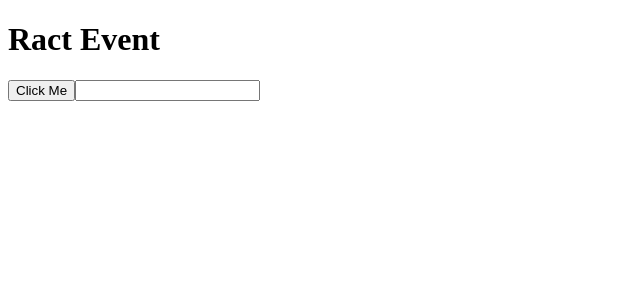
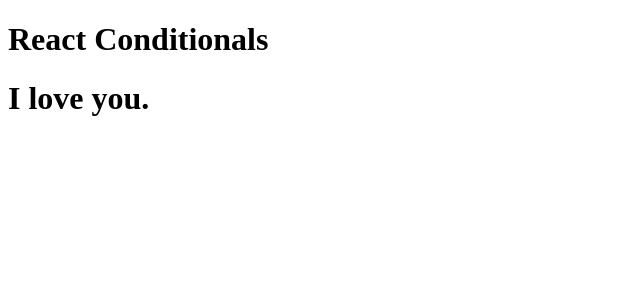
Before and after one commit to sanlinhtik3/react-rec-v2, a React (Vite) app: page / in a window 1280 px wide. Shown: the top 300 px of the page, without its empty margins (0-640 px from the left). Built offline with nearby package versions, Linux system fonts and the light colour scheme.

Commit message:
REACT-BASIC-React-Conditionals

```diff
--- a/src/App.jsx
+++ b/src/App.jsx
@@ -1,24 +1,24 @@
+// In react, we can conditionally render components.
+// if statement
+// logical && Operator
+// Ternary Operator ==> // conditional ? true : false
+
 const App = () => {
+  const love = true
 
-  const handleClick = () => {
-    alert("Hello")
-  }
+  // if(love) {
+  //   return <h1>Love you so much.</h1>
+  // }
 
-  const handleChange = (event) => {
-    console.log(event.target.value)
-  }
 
-  // measure
-  // check
-
-  return (
-    <div>
-      <h1>Ract Event</h1>
-      <button onClick={handleClick}>Click Me</button>
-      <input type="text" onChange={handleChange} />
-      {/* <button onMouseOver={() => console.log('Hover')}>Hover me</button> */}
-    </div>
-  );
-};
+    return (
+      <>
+        <h1>React Conditionals</h1>
+        {/* <h1>I can't love you.</h1> */}
+        {/* {love && <h1>I love you.</h1>} */}
+        {love ? <h1>I love you.</h1> : <h1>I can't love you.</h1>}
+      </>
+    );
+}
 
 export default App
```
